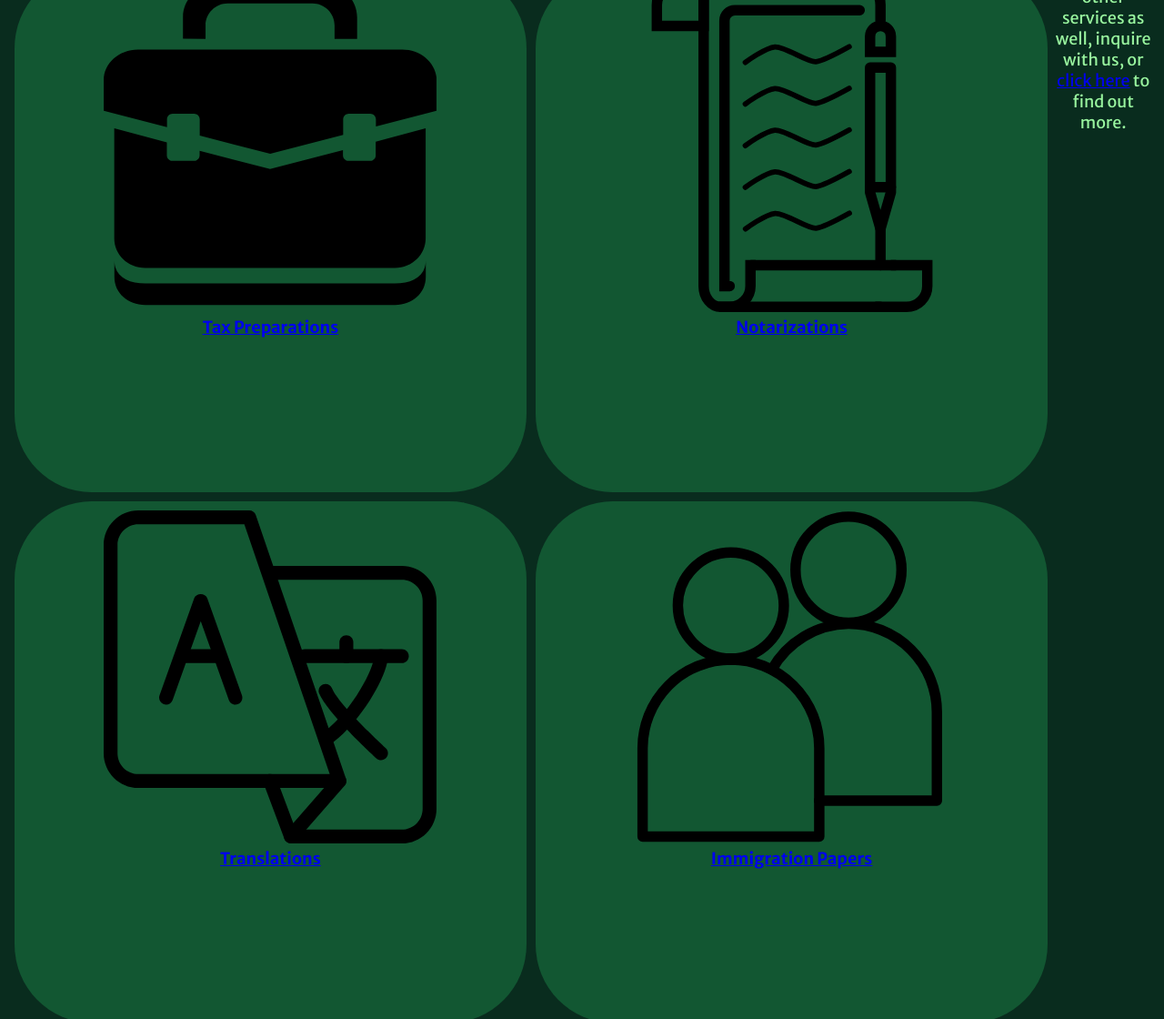
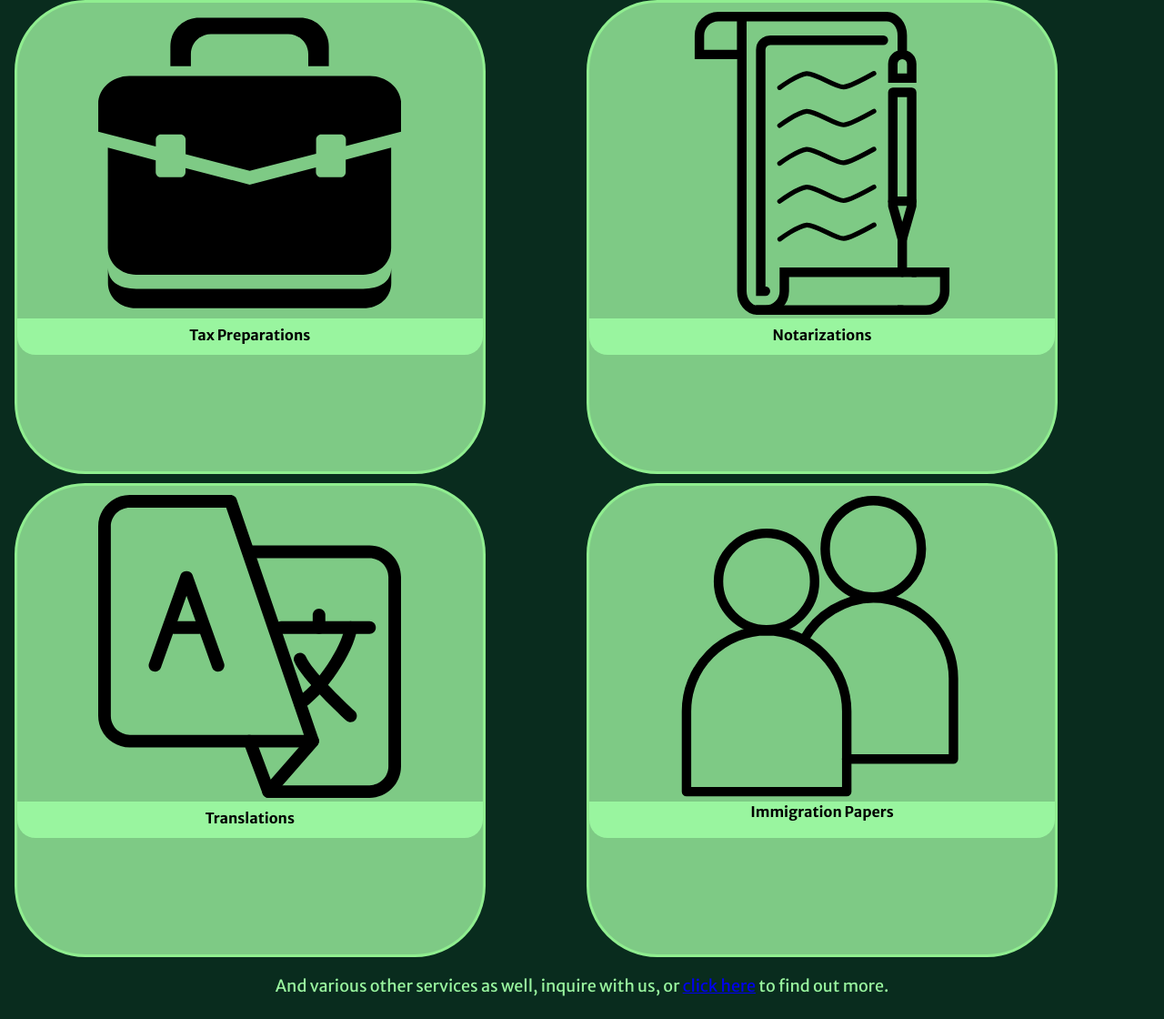
Before and after one commit to Tempest-00/TEMPEST, a plain HTML site: page Projects/VASQTAX/VSindex.html in a window 1280 px wide. Shown: the part 722-1842 px from the top of the page at 91% size. Drawn offline with Linux system fonts and the light colour scheme.

Commit message:
work on serv buttons

```diff
--- a/Projects/VASQTAX/VSindex.html
+++ b/Projects/VASQTAX/VSindex.html
@@ -20,7 +20,7 @@
       <div class="header-p"><strong><em>20 years of service, helping our communities save money to the highest potential!<br>                           <br>Thank you for years of service!</em></strong></div>
     </header>
     <nav id="nav" class="sticky-nav">
-      <ul role="list" class=nav-grid>
+      <ul class=nav-grid>
           <li><a href="#" class="nav-link">Home</a></li>
           <li><a href="#" class="nav-link">About</a></li>
           <li><a href="#" class="nav-link">Contact</a></li>
@@ -33,10 +33,9 @@
     <p class="notice">Notice: <br>
         Due to Covid-19 restrictions, all filings will be made through
             distance work, or through scheduled appointment, unless stated otherwise. <br>
-             &nbsp &nbsp Thank you for your patience.
+             &nbsp &nbsp Thank you for your patience.</p>
 <main>
    <section class="hero">
-       </p>
        <header class="hero-text">
            <h1 class="hero-title">Personal Tax Filings, <br>with experienced people.</h1>
         </header>
@@ -57,24 +56,23 @@
        <div class="serv-grid">
           <div class="service">
               <img src="/Projects/VASQTAX/icons/Taxes.svg" alt="" class="serv-img">
-              <h4><a href="#">Tax Preparations</a></h4>
+              <h4><a href="#" class="btn2 serv-btn">Tax Preparations</a></h4>
           </div>
           <div class="service">
               <img src="/Projects/VASQTAX/icons/Notarizations.svg" alt="" class="serv-img">
-              <h4><a href="#">Notarizations</a></h4>
+              <h4><a href="#" class="btn2 serv-btn">Notarizations</a></h4>
           </div>
           <div class="service">
               <img src="/Projects/VASQTAX/icons/Translations.svg" alt="" class="serv-img">
-              <h4><a href="#">Translations</a></h4>
+              <h4><a href="#" class="btn2 serv-btn">Translations</a></h4>
           </div>
           <div class="service">
               <img src="/Projects/VASQTAX/icons/Immigration.svg" alt="" class="serv-img">
-              <h4><a href="#">Immigration Papers</a></h4>
+              <h4><a href="#" class="btn serv-btn">Immigration Papers</a></h4>
           </div>
         </div>
         <p>And various other services as well, inquire with us,
-             or <a href="#">click here</a> to find out more.
-       </div>
+             or <a href="#">click here</a> to find out more.</p>
    </section>
 
    <section class="about-us">
--- a/Projects/VASQTAX/VSstyle.css
+++ b/Projects/VASQTAX/VSstyle.css
@@ -57,6 +57,7 @@ h2 {
 
 p {
     margin-bottom: .75em;
+    padding: 15px 15px 0px;
 }
 
 /* Navigation bar*/
@@ -67,15 +68,16 @@ header {
 
 nav ul {
     display: flex;
+    flex-wrap: wrap;
     list-style: none;
     font-size: 12px;
-    margin-left: -45px;
     text-align: center;
+    padding: 0;
 }
 
 nav a {
     display: inline-block;
-    padding: .5em;
+    padding: .39em;
     color: var(--clr-accent);
     background-color: var(--clr-primary);
     text-decoration: none;
@@ -87,6 +89,26 @@ nav a {
     }
 
 /* Buttons */
+
+.serv-btn{
+    background-color: var(--clr-text);
+    width: 100%;
+    height: 34px;
+    display: flex;
+    border-radius: 0 0 20px 20px;
+    justify-content: center;
+}
+
+.btn, .btn2{
+    padding: 3px 0px 3px;
+    color:black;
+    text-decoration: none;
+    line-height: 1em;
+}
+.btn2{
+    padding-top: 10px;
+    height: 27px;
+}
 
 
 /* Homepage Styles */
@@ -129,17 +151,23 @@ hr {
     color: var(--clr-text);
     width: 20vw;
 }
+.hero-p {}
 
         /* Our Services Section */
-
+.serv-grid{
+    display: grid;
+    grid-template-columns: 1fr 1fr;
+}
 .service {
-    background-color: var(--clr-primary);
-    padding: 0 0 10px;
+    background-color: #7eca85;
+    padding: 0 0 3px;
     margin: 5px;
     border-radius: 15%;
-    width: 44vw;
-    height: 44vw;
-    float: left;
+    border: 3px solid lightgreen;
+    width: 40vw;
+    height: 40vw;
+    justify-content: center;
+    font-size: 16px;
 }
 .serv-img {
     min-width: 20%;
@@ -150,7 +178,7 @@ hr {
 
         /* About Us Section */
 
-.abt-article1 {
+.about-us {
     background: var(--clr-accent);
     color: black;
     display: flex;
```
